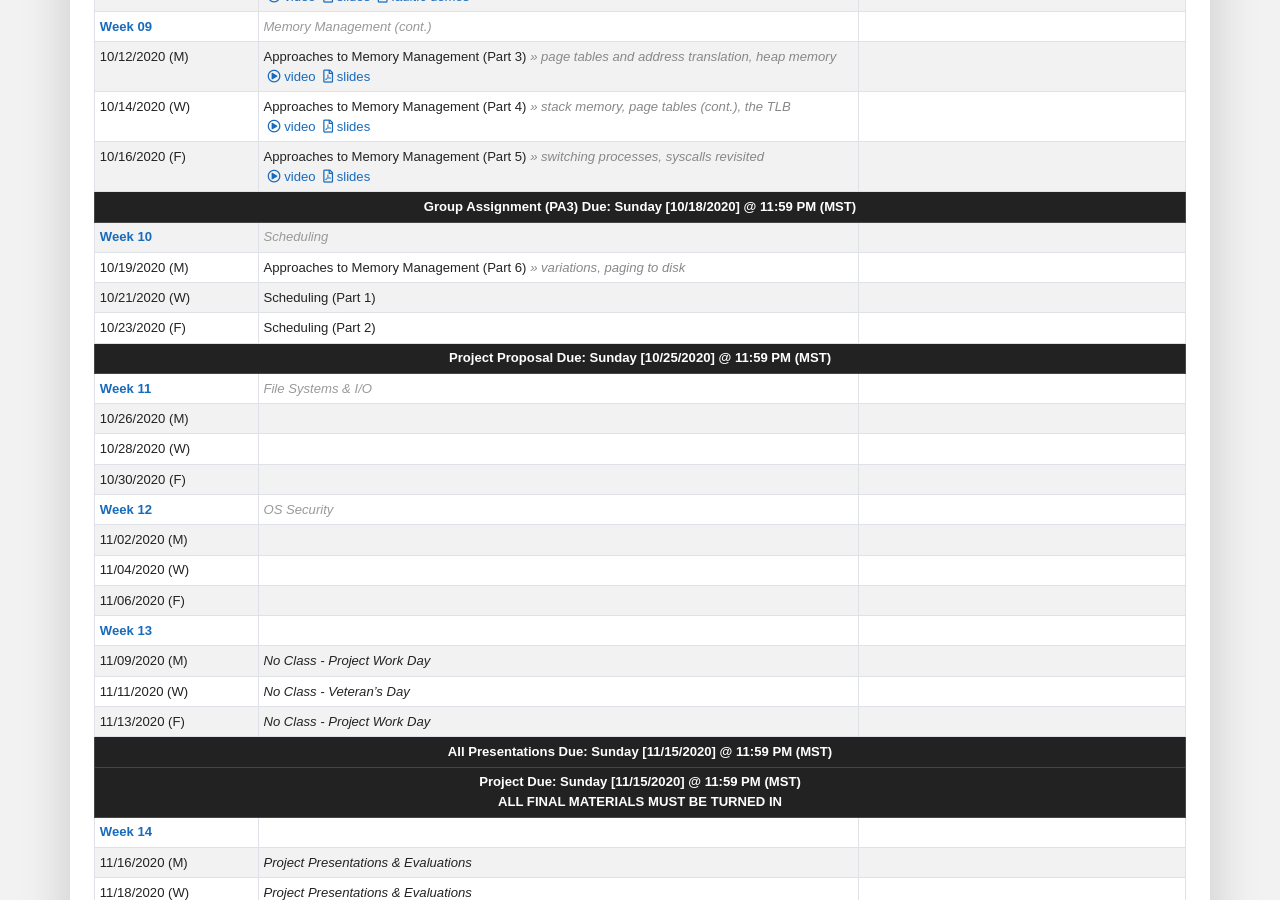
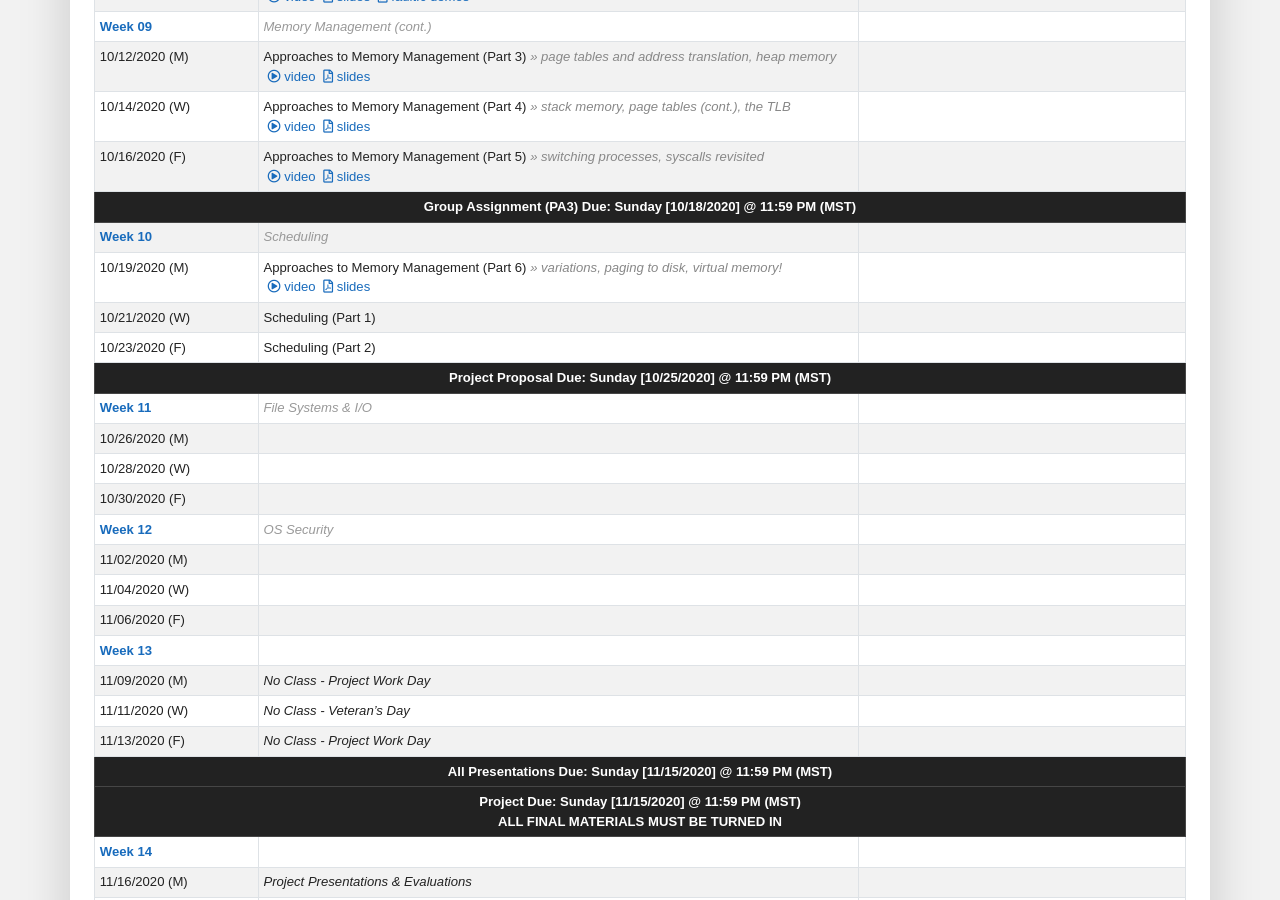
Before and after one commit to traviswpeters/cs460-2020-fall, a Jekyll site: the page built from index.md, in a window 1280 px wide and 900 px high, scrolled down 3614 px. Built offline with Jekyll 4.4.1, drawn with Linux system fonts in a browser that asks for light colours; nearby versions of some CDN libraries; some web fonts are replaced; comment, search, counter and statistics services are not loaded.

Commit message:
slides+link for today

```diff
--- a/index.md
+++ b/index.md
@@ -623,9 +623,9 @@ If you have any questions, please contact me.
 <td markdown="span">10/19/2020 (M)</td>
 <!-- Topics & Lecture Details Here -->
 <td markdown="span" markdown="1">
-- Approaches to Memory Management (Part 6) _>> variations, paging to disk_{:.text-muted}
-<!-- - [video](){:.video} -->
-<!-- [slides](files/cs460-07-memory-p6.pdf){:.slides} -->
+- Approaches to Memory Management (Part 6) _>> variations, paging to disk, virtual memory!_{:.text-muted}
+- [video](https://zoom.us/rec/share/LRcfEI0vJUBh3JnZ0v6N87qqlNXuhrB2FMug5L9HyAGW34t8xzteDENWOnS9jWI8.ajLxlvrOgKyu8vDd){:.video}
+[slides](files/cs460-07-memory-p6.pdf){:.slides}
 </td>
 <!-- Assignments & Reading Here -->
 <td markdown="span" markdown="1">
```
Also changed, not shown: 1 other file.
